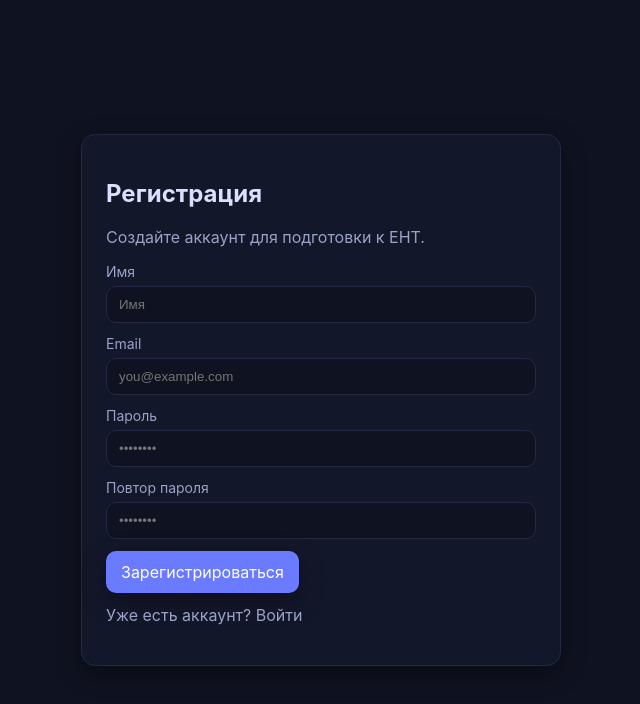
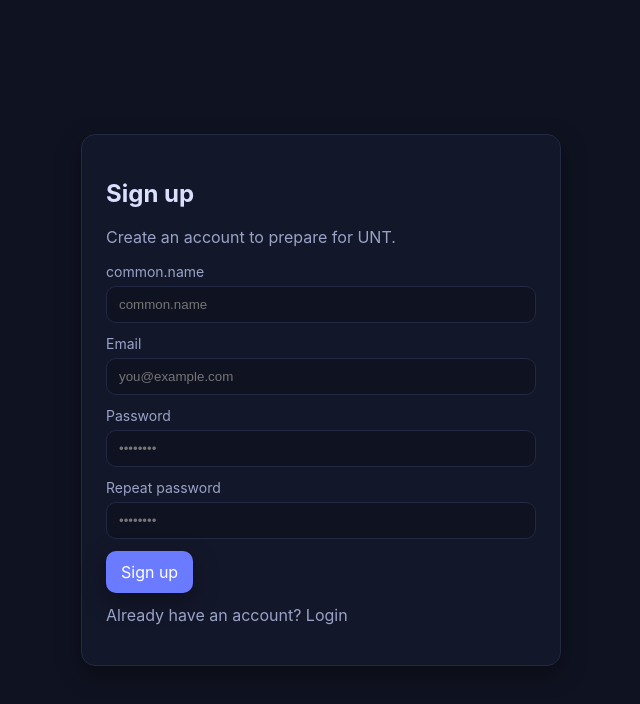
Before and after one commit to Asanalii/unt_prep_project, a Vue app: page /en/register in a window 1280 px wide. Shown: the top 704 px of the page, without its empty margins (319-959 px from the left). Built offline with nearby package versions, Linux system fonts and the light colour scheme.

Commit message:
feat: added role dividing and made readme

```diff
--- a/src/components/layout/AppHeader.vue
+++ b/src/components/layout/AppHeader.vue
@@ -1,13 +1,14 @@
 <script setup>
 import { useRoute, useRouter } from "vue-router";
 import { useI18n } from "vue-i18n";
-import { computed } from "vue";
+import { computed, unref } from "vue";
 
 import { useUiStore } from "@/stores/ui";
 import { useAuthStore } from "@/stores/auth";
 import { loadLocale } from "@/i18n";
 
 import BaseButton from "@/components/atoms/BaseButton.vue";
+import LocalizedLink from "../../i18n/LocalizedLink.vue";
 
 const route = useRoute();
 const router = useRouter();
@@ -16,20 +17,34 @@ const { t } = useI18n();
 const ui = useUiStore();
 const auth = useAuthStore();
 
-// Текущая локаль берём из префикса
+// текущая локаль из префикса
 const locale = computed(() => (route.params.locale || "ru").toString());
 
-// Переход с сохранением хвоста пути (после /:locale)
+// имя и роль для отображения
+const userName = computed(() => {
+  const name = auth.user?.name;
+  if (name && name.trim().length) return name;
+  const email = auth.user?.email || "";
+  return email ? email.split("@")[0] : "";
+});
+
+const roleLabel = computed(() => {
+  const role = auth.role || "student";
+
+  return t(`roles.${role}`);
+});
+
+// смена языка с сохранением хвоста пути
 async function switchLocale(next) {
   if (next === locale.value) return;
-  const rest = route.fullPath.replace(/^\/(ru|kk|en)/, ""); // убираем старый префикс
-  await loadLocale(next); // лениво подгружаем переводы
+  const rest = route.fullPath.replace(/^\/(ru|kk|en)/, "");
+  await loadLocale(next);
   localStorage.setItem("locale", next);
   document.documentElement.setAttribute("lang", next);
   router.push(`/${next}${rest || ""}`);
 }
 
-// Логаут/логин с учётом локали
+// логин/логаут
 async function onAuthClick() {
   if (auth.isAuthenticated) {
     const ok = await ui.confirm({
@@ -40,7 +55,7 @@ async function onAuthClick() {
     });
     if (ok) {
       auth.logout();
-      ui.toast.info(t("auth.logged_out"));
+      ui.toast.info(t("toast.logout") || t("auth.logged_out"));
       router.replace({ name: "login", params: { locale: locale.value } });
     }
   } else {
@@ -52,21 +67,22 @@ async function onAuthClick() {
 <template>
   <header class="hdr">
     <div class="tabs">
-      <router-link :to="{ name: 'dashboard', params: { locale } }" end>
+      <LocalizedLink :to="{ name: 'dashboard' }">
         {{ t("common.dashboard") }}
-      </router-link>
-      <router-link :to="{ name: 'tests', params: { locale } }" end>
+      </LocalizedLink>
+      <LocalizedLink :to="{ name: 'tests' }">
         {{ t("common.tests") }}
-      </router-link>
-      <router-link :to="{ name: 'subjects', params: { locale } }" end>
+      </LocalizedLink>
+      <LocalizedLink :to="{ name: 'subjects' }">
         {{ t("common.subjects") }}
-      </router-link>
-      <router-link :to="{ name: 'forum', params: { locale } }" end>
+      </LocalizedLink>
+      <LocalizedLink :to="{ name: 'forum' }">
         {{ t("common.forum") }}
-      </router-link>
+      </LocalizedLink>
     </div>
 
     <div class="right">
+      <!-- язык -->
       <select
         :value="locale"
         class="lang"
@@ -77,6 +93,13 @@ async function onAuthClick() {
         <option value="en">EN</option>
       </select>
 
+      <!-- мини-профиль (только когда залогинен) -->
+      <div v-if="auth.isAuthenticated" class="usercard">
+        <h3 class="username" :title="userName">{{ userName }}</h3>
+        <span class="role">{{ roleLabel }}</span>
+      </div>
+
+      <!-- кнопка вход/выход -->
       <BaseButton size="sm" variant="ghost" @click="onAuthClick">
         {{ auth.isAuthenticated ? "→" : t("auth.login") }}
       </BaseButton>
@@ -107,6 +130,7 @@ async function onAuthClick() {
   color: var(--text);
   border: 1px solid var(--border);
 }
+
 .right {
   display: flex;
   gap: var(--s-3);
@@ -118,6 +142,27 @@ async function onAuthClick() {
   border: 1px solid var(--border);
   border-radius: var(--radius-sm);
   padding: 6px 8px;
-  margin-right: 8px;
+  margin-right: 4px;
+}
+
+/* мини-профиль справа от селекта языка */
+.usercard {
+  display: grid;
+  line-height: 1.1;
+  margin-right: 4px;
+}
+.username {
+  margin: 0;
+  font-size: var(--fz-14);
+  font-weight: 600;
+  color: var(--text);
+  max-width: 160px;
+  white-space: nowrap;
+  overflow: hidden;
+  text-overflow: ellipsis;
+}
+.role {
+  font-size: var(--fz-12);
+  color: var(--muted);
 }
 </style>
--- a/src/pages/Register.vue
+++ b/src/pages/Register.vue
@@ -1,10 +1,22 @@
 <script setup>
+// ===== Libraries
 import { ref } from "vue";
-import BaseCard from "../components/atoms/BaseCard.vue";
-import BaseInput from "../components/atoms/BaseInput.vue";
-import BaseButton from "../components/atoms/BaseButton.vue";
-import { useAuthStore } from "../stores/auth";
-import { useRouter, RouterLink } from "vue-router";
+import { useRouter } from "vue-router";
+import { useI18n } from "vue-i18n";
+
+// ===== Stores
+import { useAuthStore } from "@/stores/auth";
+
+// ===== UI
+import BaseCard from "@/components/atoms/BaseCard.vue";
+import BaseInput from "@/components/atoms/BaseInput.vue";
+import BaseButton from "@/components/atoms/BaseButton.vue";
+import LocalizedLink from "@/i18n/LocalizedLink.vue";
+
+const router = useRouter();
+const { t } = useI18n();
+
+const auth = useAuthStore();
 
 const name = ref("");
 const email = ref("");
@@ -13,27 +25,28 @@ const pass2 = ref("");
 const loading = ref(false);
 const error = ref("");
 const ok = ref("");
-const auth = useAuthStore();
-const router = useRouter();
 
 async function onSubmit() {
   error.value = "";
   ok.value = "";
   loading.value = true;
   try {
-    if (password.value !== pass2.value) throw new Error("Пароли не совпадают");
+    if (password.value !== pass2.value)
+      throw new Error(t("auth.password_mismatch") || "Пароли не совпадают");
     await auth.register({
       name: name.value,
       email: email.value,
       password: password.value,
     });
-    ok.value = "Регистрация успешна! Теперь войдите.";
+
+    ok.value =
+      t("auth.register_success") || "Регистрация успешна! Теперь войдите.";
     setTimeout(
       () => router.push({ name: "login", query: { email: email.value } }),
       600
     );
   } catch (e) {
-    error.value = e.message || "Ошибка регистрации";
+    error.value = e.message || t("auth.register_error") || "Ошибка регистрации";
   } finally {
     loading.value = false;
   }
@@ -42,34 +55,36 @@ async function onSubmit() {
 
 <template>
   <BaseCard class="card">
-    <h2>Регистрация</h2>
-    <p class="muted">Создайте аккаунт для подготовки к ЕНТ.</p>
+    <h2>{{ t("auth.register") }}</h2>
+    <p class="muted">{{ t("auth.create_account") }}</p>
 
     <div class="field">
-      <label>Имя</label><BaseInput v-model="name" placeholder="Имя" />
+      <label>{{ t("common.name") || "Имя" }}</label>
+      <BaseInput v-model="name" :placeholder="t('common.name') || 'Имя'" />
     </div>
     <div class="field">
-      <label>Email</label
-      ><BaseInput v-model="email" placeholder="you@example.com" />
+      <label>{{ t("auth.email") }}</label>
+      <BaseInput v-model="email" placeholder="you@example.com" />
     </div>
     <div class="field">
-      <label>Пароль</label
-      ><BaseInput v-model="password" type="password" placeholder="••••••••" />
+      <label>{{ t("auth.password") }}</label>
+      <BaseInput v-model="password" type="password" placeholder="••••••••" />
     </div>
     <div class="field">
-      <label>Повтор пароля</label
-      ><BaseInput v-model="pass2" type="password" placeholder="••••••••" />
+      <label>{{ t("auth.password_repeat") }}</label>
+      <BaseInput v-model="pass2" type="password" placeholder="••••••••" />
     </div>
 
     <p v-if="error" class="err">{{ error }}</p>
     <p v-if="ok" class="ok">{{ ok }}</p>
 
-    <BaseButton :disabled="loading" @click="onSubmit">{{
-      loading ? "Создаём…" : "Зарегистрироваться"
-    }}</BaseButton>
+    <BaseButton :disabled="loading" @click="onSubmit">
+      {{ loading ? t("auth.signing") : t("auth.signup") }}
+    </BaseButton>
 
     <p class="swap">
-      Уже есть аккаунт? <RouterLink to="/login">Войти</RouterLink>
+      {{ t("auth.has_account") }}
+      <LocalizedLink to="login">{{ t("auth.go_login") }}</LocalizedLink>
     </p>
   </BaseCard>
 </template>
--- a/src/stores/auth.js
+++ b/src/stores/auth.js
@@ -1,25 +1,54 @@
 import { defineStore } from "pinia";
 import { ref, computed } from "vue";
 
-// моковая «БД» пользователей в localStorage
+/** mock "БД" в LS */
 function getUsers() {
   return JSON.parse(localStorage.getItem("users") || "[]");
 }
-function setUsers(u) {
-  localStorage.setItem("users", JSON.stringify(u));
+function setUsers(users) {
+  localStorage.setItem("users", JSON.stringify(users));
 }
 
+// TODO: убрать перед продом
+const ROLE_BY_EMAIL = {
+  "asan@gmail.com": "admin",
+  "asan-st@gmail.com": "student",
+  "asan-t@gmail.com": "teacher",
+  "asan-p@gmail.com": "parent",
+};
+
+const LS_TOKEN = "token";
+const LS_USER = "user"; // { name, email, role }
+
 export const useAuthStore = defineStore("auth", () => {
-  const user = ref(null); // { name, email }
-  const token = ref(localStorage.getItem("token") || null);
+  // ==== инициализация из LS ====
+  const token = ref(localStorage.getItem(LS_TOKEN) || null);
+  const user = ref(JSON.parse(localStorage.getItem(LS_USER) || "null")); // {name,email,role}|null
+
+  // миграция старого формата (если вдруг был user без role, либо отдельные roles[])
+  if (user.value && !user.value.role) {
+    // попытка угадать по email
+    const guessed =
+      ROLE_BY_EMAIL[(user.value.email || "").toLowerCase()] || "student";
+    user.value = { ...user.value, role: guessed };
+    localStorage.setItem(LS_USER, JSON.stringify(user.value));
+  }
 
   const isAuthenticated = computed(() => !!token.value);
+  const role = computed(() => user.value?.role || "student");
 
-  function _setSession({ token: t, user: u }) {
-    token.value = t;
-    user.value = u;
-    if (t) localStorage.setItem("token", t);
-    else localStorage.removeItem("token");
+  function persist() {
+    if (token.value) localStorage.setItem(LS_TOKEN, token.value);
+    else localStorage.removeItem(LS_TOKEN);
+
+    if (user.value) localStorage.setItem(LS_USER, JSON.stringify(user.value));
+    else localStorage.removeItem(LS_USER);
+  }
+
+  function _setSession({ tokenValue, userValue }) {
+    token.value = tokenValue || null;
+    user.value = userValue || null;
+    persist();
   }
 
   async function register({ name, email, password }) {
@@ -27,7 +56,9 @@ export const useAuthStore = defineStore("auth", () => {
     const users = getUsers();
     if (users.find((u) => u.email === email))
       throw new Error("Пользователь уже существует");
-    users.push({ name, email, password }); // пароли без хэша — только для мока!
+
+    const roleForUser = ROLE_BY_EMAIL[email.toLowerCase()] || "student";
+    users.push({ name, email, password, role: roleForUser }); // пароли не хэшируем — только для демо
     setUsers(users);
     return true;
   }
@@ -38,14 +69,39 @@ export const useAuthStore = defineStore("auth", () => {
       (u) => u.email === email && u.password === password
     );
     if (!found) throw new Error("Неверный email или пароль");
-    const t = "mock-" + Math.random().toString(36).slice(2, 8);
-    _setSession({ token: t, user: { name: found.name, email: found.email } });
+
+    const roleForUser =
+      found.role || ROLE_BY_EMAIL[email.toLowerCase()] || "student";
+    const tokenValue = "mock-" + Math.random().toString(36).slice(2, 8);
+
+    _setSession({
+      tokenValue,
+      userValue: { name: found.name, email: found.email, role: roleForUser },
+    });
     return true;
   }
 
   function logout() {
-    _setSession({ token: null, user: null });
+    _setSession({ tokenValue: null, userValue: null });
   }
 
-  return { user, token, isAuthenticated, register, login, logout };
+  // Хелперы
+  function hasRole(expected) {
+    return role.value === expected;
+  }
+  function hasAnyRole(list) {
+    return list.includes(role.value);
+  }
+
+  return {
+    user,
+    role,
+    token,
+    isAuthenticated,
+    register,
+    login,
+    logout,
+    hasRole,
+    hasAnyRole,
+  };
 });
```
Also changed, not shown: src/components/layout/AppSidebar.vue (+0 -40 lines), src/pages/Login.vue (+13 -11 lines), src/router/index.js (+15 -1 lines), 1 other file (tests, documents, lock files or other folders).
